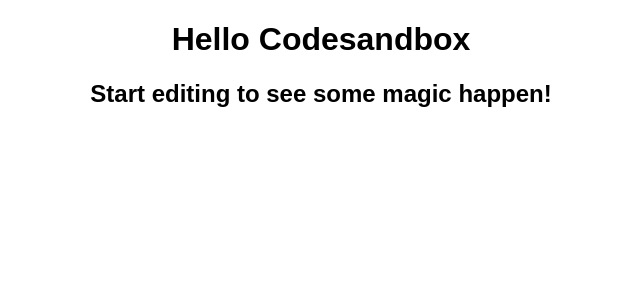
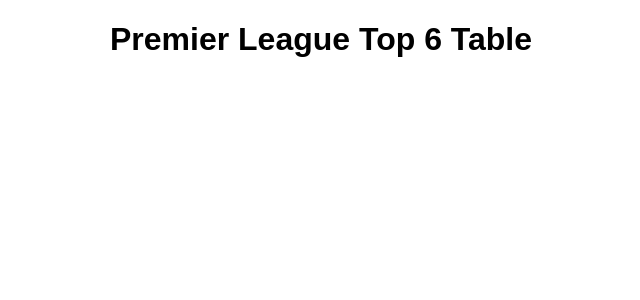
Before and after one commit to melonaster3/Flanksource_Assessment, a React (Create React App) app: page / in a window 1280 px wide. Shown: the top 300 px of the page, without its empty margins (319-959 px from the left). Built offline with nearby package versions, Linux system fonts and the light colour scheme.

Commit message:
Test, changing the html content

```diff
--- a/src/App.js
+++ b/src/App.js
@@ -63,7 +63,6 @@
       teamInfo[teams[1]].goalScored += games.score[teams[1]];
       teamInfo[teams[1]].goalConceded += games.score[teams[0]];
       teamInfo[teams[1]].fixtures.push(games.score);
-
     }
 
   }
@@ -72,8 +71,8 @@
 
   return (
     <div className="App">
-      <h1>Hello Codesandbox</h1>
-      <h2>Start editing to see some magic happen!</h2>
+      <h1>Premier League Top 6 Table</h1>
+
     </div>
   );
 }
```
